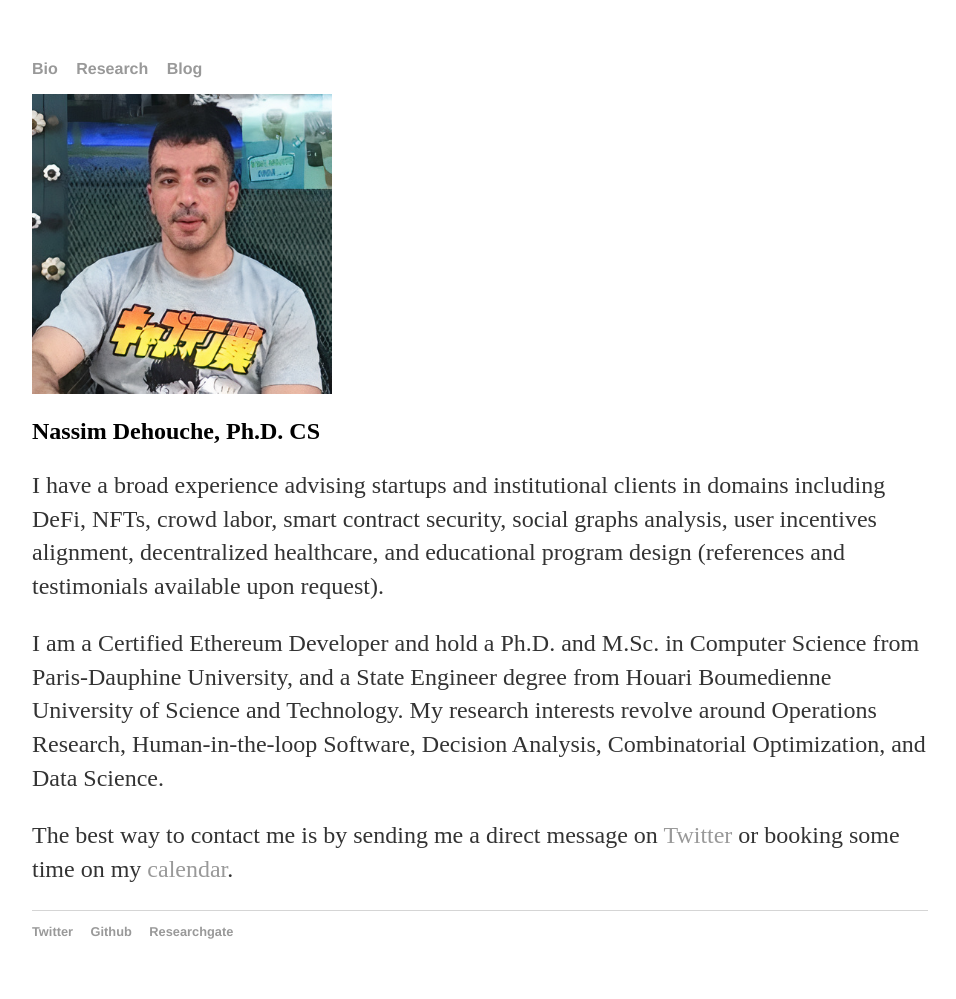
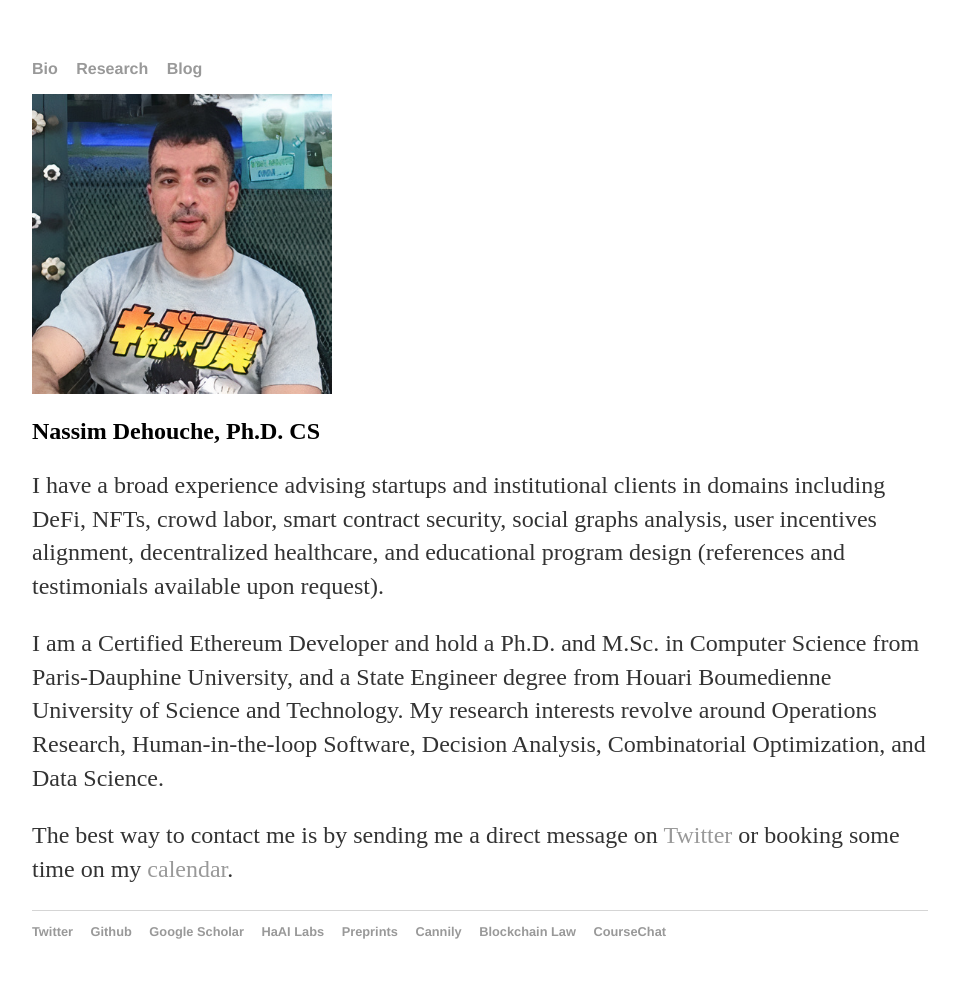
Before and after one commit to ndehouche/ndehouche.github.io, a Jekyll site: the page built from index.html, in a window 1280 px wide. Shown: the whole page, without its empty margins (160-1116 px from the left). Built offline with Jekyll 4.4.1, drawn with Linux system fonts in a browser that asks for light colours.

Commit message:
Update default.html

```diff
--- a/_layouts/default.html
+++ b/_layouts/default.html
@@ -22,10 +22,15 @@
 			</div><!-- /.container -->
 			<footer>
 	    		<ul>
-	        		<li><a href="https://twitter.com/ndehouche">Twitter</a></li>
-	        		<li><a href="https://github.com/ndehouche">Github</a></li>
-				<li><a href="https://www.researchgate.net/profile/Nassim-Dehouche">Researchgate</a></li>
 
+	        		<li><a target="_blank" href="https://twitter.com/ndehouche">Twitter</a></li>
+	        		<li><a target="_blank" href="https://github.com/haailabs">Github</a></li>
+				<li><a target="_blank" href="https://scholar.google.com/citations?user=qRw_QI0AAAAJ&hl=en">Google Scholar</a></li>
+				<li><a target="_blank" href="https://haai.info">HaAI Labs</a></li>
+				<li><a target="_blank" href="https://preprints.io">Preprints</a></li>
+				<li><a target="_blank" href="https://cannily.xyz">Cannily</a></li>
+				<li><a target="_blank" href="https://blockchainlaw.org">Blockchain Law</a></li>
+				<li><a target="_blank" href="https://coursechat.org">CourseChat</a></li>
 
 				</ul>
 			</footer>
```
